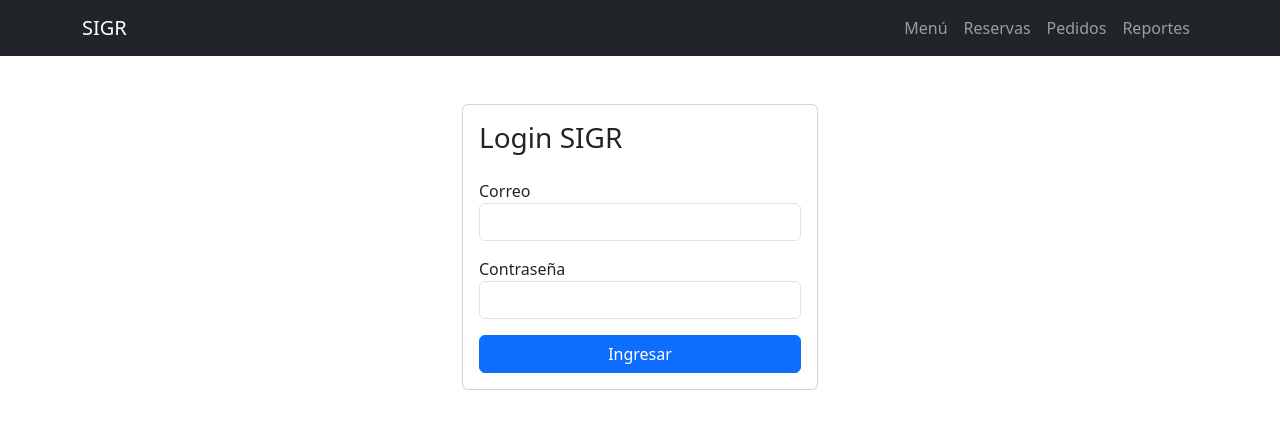
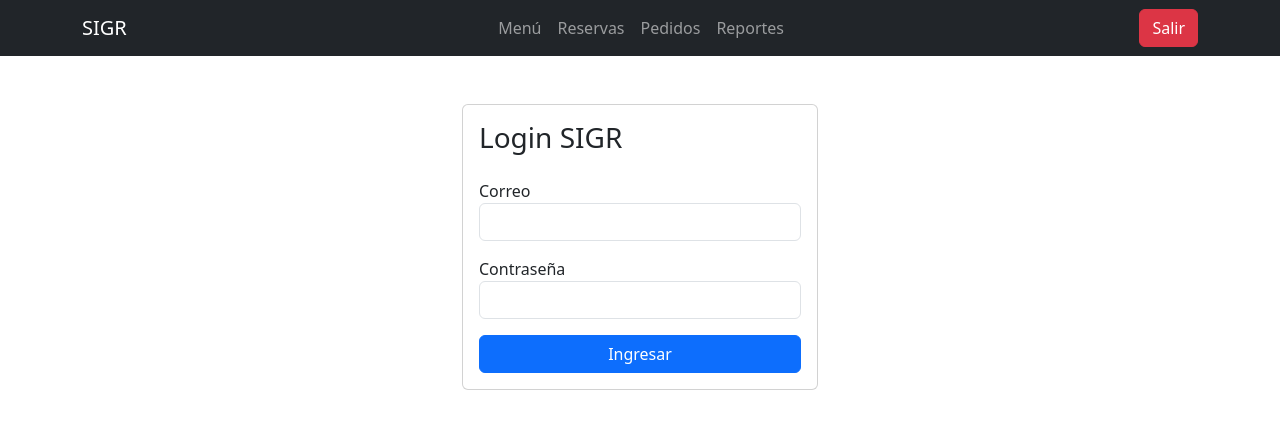
Before and after one commit to StivRojas/SIGR-Restaurante, a React app in the folder frontend/: page / in a window 1280 px wide. Shown: the top 428 px of the page. Built offline with nearby package versions, Linux system fonts and the light colour scheme; the HTML template or start-up script is replaced by a standard one.

Commit message:
feat: proteger rutas con jwt

```diff
--- a/frontend/src/App.jsx
+++ b/frontend/src/App.jsx
@@ -5,6 +5,7 @@ import {
 } from "react-router-dom";
 
 import Navbar from "./components/Navbar";
+import ProtectedRoute from "./components/ProtectedRoute";
 
 import Login from "./pages/Login";
 import Menu from "./pages/Menu";
--- a/frontend/src/components/Navbar.jsx
+++ b/frontend/src/components/Navbar.jsx
@@ -1,6 +1,13 @@
 import { Link } from "react-router-dom";
 
 function Navbar() {
+
+    const logout = () => {
+
+        localStorage.removeItem("token");
+
+        window.location.href = "/";
+    };
 
     return (
 
@@ -47,6 +54,13 @@ function Navbar() {
 
                 </div>
 
+                <button
+                    className="btn btn-danger"
+                    onClick={logout}
+                >
+                    Salir
+                </button>
+
             </div>
 
         </nav>
--- /dev/null
+++ b/frontend/src/components/ProtectedRoute.jsx
@@ -0,0 +1,17 @@
+import { Navigate } from "react-router-dom";
+
+function ProtectedRoute({ children }) {
+
+    const token =
+        localStorage.getItem("token");
+
+    if (!token) {
+
+        return <Navigate to="/" />;
+
+    }
+
+    return children;
+}
+
+export default ProtectedRoute;
```
